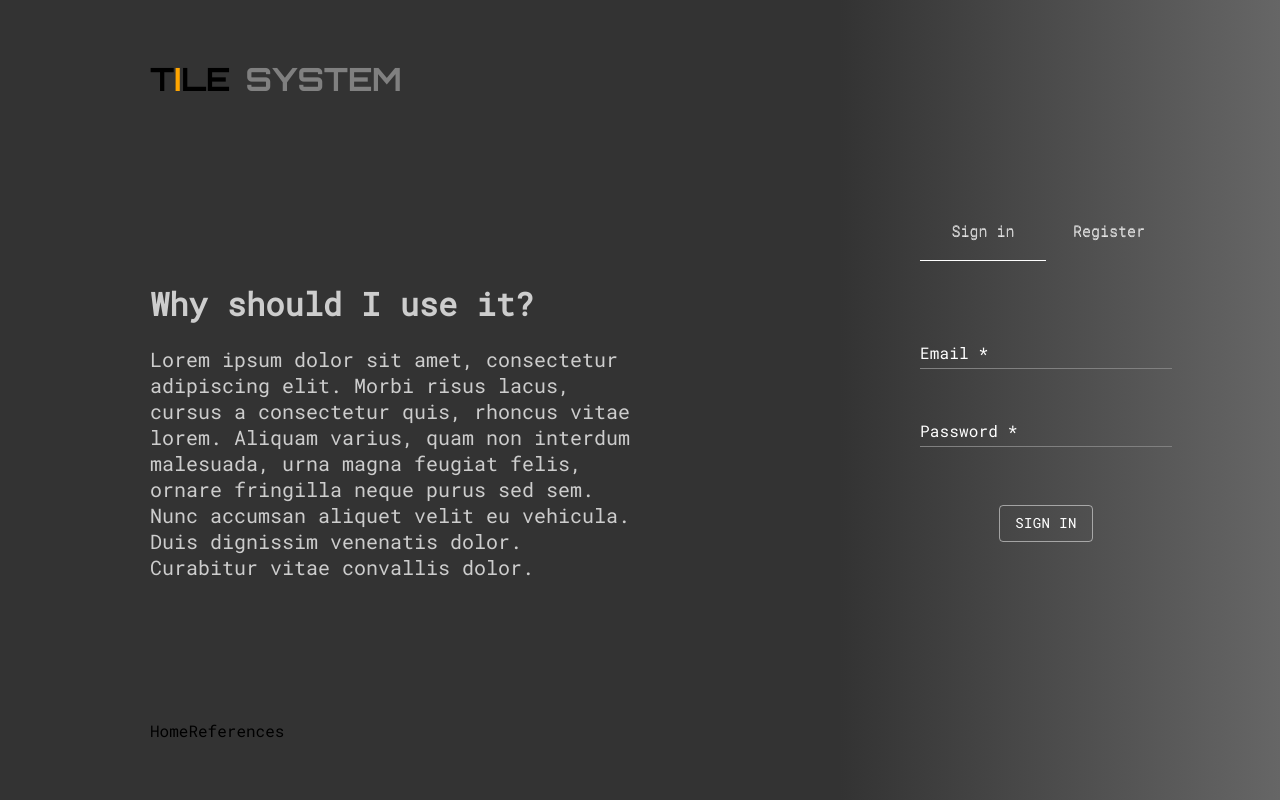
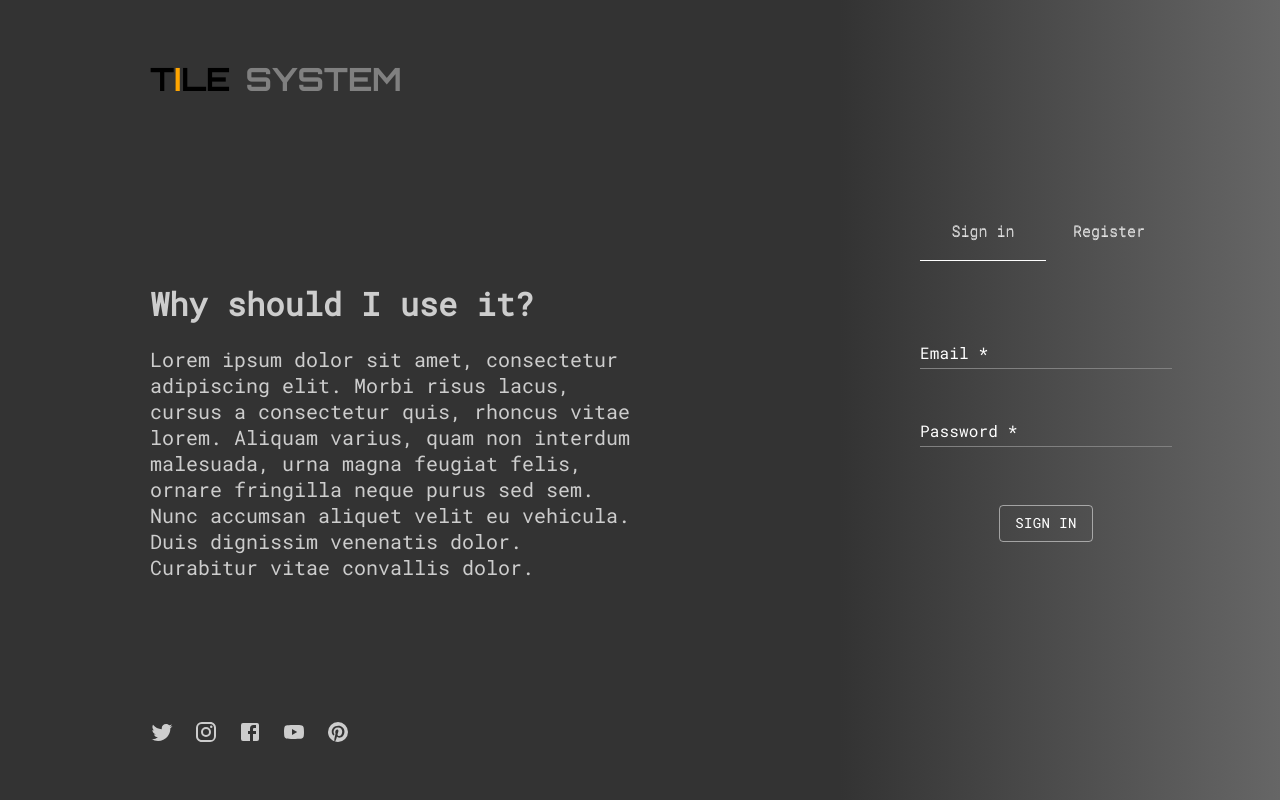
Before and after one commit to adammakuchowski/login-system-web, a React (Vite) app: page /login in a window 1280 px wide. Built offline with nearby package versions, Linux system fonts and the light colour scheme.

Commit message:
init social media icons

```diff
--- a/package.json
+++ b/package.json
@@ -11,8 +11,8 @@
   "dependencies": {
     "@emotion/react": "^11.11.1",
     "@emotion/styled": "^11.11.0",
-    "@mui/icons-material": "^5.14.8",
-    "@mui/material": "^5.14.8",
+    "@mui/icons-material": "^5.14.13",
+    "@mui/material": "^5.14.13",
     "@reduxjs/toolkit": "^1.9.6",
     "axios": "^1.5.1",
     "dotenv": "^16.3.1",
--- a/src/components/pages/login/Login.tsx
+++ b/src/components/pages/login/Login.tsx
@@ -1,34 +1,18 @@
-import {useState} from 'react'
-
 import {
   LoginContainer,
-  LoginContentContainer,
-  ButtonModeWrapper,
-  LoginForm,
-  LoginModeWrapper,
   LoginBanner,
-  LoginFormWrapprt,
   BannerWrapper,
   CompanyNameWrapper,
   MainDescriptionWrapper,
   ReferencesWrapper,
+  LoginFormWrapprt,
 } from './LoginStyled'
-import SignIn from './sign_in/SignIn'
-import Register from './register/Register'
 import CompanyName from './company_name/CompanyName'
 import MainDescription from './main_description/MainDescription'
-import TextButton from '../../common/buttons/text_button/TextButton'
 import HomeReferences from './home_references/HomeReferences'
+import LoginForm from './login_form/LoginForm'
 
 const Login = (): JSX.Element => {
-  const [isSignInButtonActive, setIsSignInButtonActive] = useState<boolean>(true)
-  const [isRegisterButtonActive, setIsRegisterButtonActive] = useState<boolean>(false)
-
-  const onButtonClick = (signInActive: boolean, registerActive: boolean) => {
-    setIsSignInButtonActive(signInActive)
-    setIsRegisterButtonActive(registerActive)
-  }
-
   return (
     <LoginContainer>
       <LoginBanner>
@@ -45,20 +29,7 @@ const Login = (): JSX.Element => {
         </BannerWrapper>
       </LoginBanner>
       <LoginFormWrapprt>
-        <LoginForm>
-          <LoginModeWrapper>
-            <ButtonModeWrapper stayActive={isSignInButtonActive}>
-              <TextButton text='Sign in' buttonAction={() => onButtonClick(true, false)} />
-            </ButtonModeWrapper>
-            <ButtonModeWrapper stayActive={isRegisterButtonActive}>
-              <TextButton text='Register' buttonAction={() => onButtonClick(false, true)} />
-            </ButtonModeWrapper>
-          </LoginModeWrapper>
-          <LoginContentContainer className={isSignInButtonActive ? 'signIn' : 'register'}>
-            <SignIn />
-            <Register />
-          </LoginContentContainer>
-        </LoginForm>
+        <LoginForm />
       </LoginFormWrapprt>
     </LoginContainer >
   )
--- a/src/components/pages/login/LoginStyled.ts
+++ b/src/components/pages/login/LoginStyled.ts
@@ -12,7 +12,6 @@ export const LoginBanner = styled.div`
   height: 100%;
   background-color: #333333;
 `
-
 export const LoginFormWrapprt = styled.div`
   width: 30%;
   height: 100%;
@@ -24,60 +23,6 @@ export const LoginFormWrapprt = styled.div`
 
   background: rgb(51,51,51);
   background: linear-gradient(90deg, rgba(51,51,51,1) 0%, rgba(102,102,102,1) 100%);
-`
-
-export const LoginForm = styled.div`
-  width: 70%;
-  height: 50%;
-  display: flex;
-  flex-direction:column;
-  overflow: hidden;
-`
-
-export const LoginModeWrapper = styled.div`
-  width: 100%;
-  height: 15%;
-  display: flex;
-  align-items: center;
-  justify-content: center;
-`
-
-interface ButtonWrapperProps {
-  stayActive?: any;
-}
-
-export const ButtonModeWrapper = styled.div<ButtonWrapperProps>`
-  display: flex;
-  align-items: center;
-  justify-content: center;
-  width: 50%;
-  height: 100%;
-  transition: all 0.5s ease-in-out;
-
-  border-bottom: ${({stayActive}: ButtonWrapperProps) => (
-    stayActive ?
-      '1px solid #ffffff' :
-      '1px solid transparent'
-  )};
-
-  &:hover {
-    border-bottom: 1px solid #ffffff;
-  }
-`
-
-export const LoginContentContainer = styled.div`
-  width: 200%;
-  flex: 1;
-  display: flex;
-  transition: all 1s ease-in-out;
-
-  &.signIn{
-    transform: translateX(0);
-  }
-
-  &.register{
-    transform: translateX(-50%);
-  }
 `
 
 export const BannerWrapper = styled.div`
--- a/src/components/pages/login/home_references/HomeReferences.tsx
+++ b/src/components/pages/login/home_references/HomeReferences.tsx
@@ -1,9 +1,52 @@
-import {ReferencesContainer} from './HomeReferencesStyled'
+import TwitterIcon from '@mui/icons-material/Twitter'
+import InstagramIcon from '@mui/icons-material/Instagram'
+import FacebookIcon from '@mui/icons-material/Facebook'
+import YouTubeIcon from '@mui/icons-material/YouTube'
+import PinterestIcon from '@mui/icons-material/Pinterest'
+
+import {
+  ReferencesContainer,
+  SocialMediaIconWrapper,
+} from './HomeReferencesStyled'
+
+interface SocialMediaIcon {
+  iconComponent: JSX.Element;
+  iconAddress: string;
+}
 
 const HomeReferences = () => {
+  const openPage = (address: string) => window.open(address)
+
+  const socialMedias: SocialMediaIcon[] = [
+    {
+      iconComponent: <TwitterIcon sx={{color: '#cdcdcd'}}/>,
+      iconAddress: 'https://twitter.com/',
+    },
+    {
+      iconComponent: <InstagramIcon sx={{color: '#cdcdcd'}}/>,
+      iconAddress: 'https://www.instagram.com/',
+    },
+    {
+      iconComponent: <FacebookIcon sx={{color: '#cdcdcd'}}/>,
+      iconAddress: 'https://facebook.com/',
+    },
+    {
+      iconComponent: <YouTubeIcon sx={{color: '#cdcdcd'}}/>,
+      iconAddress: 'https://www.youtube.com/',
+    },
+    {
+      iconComponent: <PinterestIcon sx={{color: '#cdcdcd'}}/>,
+      iconAddress: 'https://www.pinterest.com',
+    }
+  ]
+
   return (
     <ReferencesContainer>
-      HomeReferences
+      {socialMedias.map(icon => (
+        <SocialMediaIconWrapper onClick={() => openPage(icon.iconAddress)}>
+          {icon.iconComponent}
+        </SocialMediaIconWrapper>
+      ))}
     </ReferencesContainer>
   )
 }
--- a/src/components/pages/login/home_references/HomeReferencesStyled.ts
+++ b/src/components/pages/login/home_references/HomeReferencesStyled.ts
@@ -1,5 +1,12 @@
 import styled from 'styled-components'
 
 export const ReferencesContainer = styled.div`
-  font-family: 'Roboto Mono', monospace;
+  width: 200px;
+  display: flex;
+  align-items: center;
+  justify-content: space-between;
 `
+
+export const SocialMediaIconWrapper = styled.div`
+  cursor: pointer;
+`
--- /dev/null
+++ b/src/components/pages/login/login_form/LoginForm.tsx
@@ -0,0 +1,40 @@
+import {useState} from 'react'
+
+import TextButton from '../../../common/buttons/text_button/TextButton'
+import Register from '../register/Register'
+import SignIn from '../sign_in/SignIn'
+import {
+  LoginFormContainer,
+  ButtonModeWrapper,
+  LoginContentContainer,
+  LoginModeWrapper,
+} from './LoginFormStyled'
+
+const LoginForm = () => {
+  const [isSignInButtonActive, setIsSignInButtonActive] = useState<boolean>(true)
+  const [isRegisterButtonActive, setIsRegisterButtonActive] = useState<boolean>(false)
+
+  const onButtonClick = (signInActive: boolean, registerActive: boolean) => {
+    setIsSignInButtonActive(signInActive)
+    setIsRegisterButtonActive(registerActive)
+  }
+
+  return (
+    <LoginFormContainer>
+      <LoginModeWrapper>
+        <ButtonModeWrapper stayActive={isSignInButtonActive}>
+          <TextButton text='Sign in' buttonAction={() => onButtonClick(true, false)} />
+        </ButtonModeWrapper>
+        <ButtonModeWrapper stayActive={isRegisterButtonActive}>
+          <TextButton text='Register' buttonAction={() => onButtonClick(false, true)} />
+        </ButtonModeWrapper>
+      </LoginModeWrapper>
+      <LoginContentContainer className={isSignInButtonActive ? 'signIn' : 'register'}>
+        <SignIn />
+        <Register />
+      </LoginContentContainer>
+    </LoginFormContainer>
+  )
+}
+
+export default LoginForm
--- /dev/null
+++ b/src/components/pages/login/login_form/LoginFormStyled.ts
@@ -0,0 +1,81 @@
+import styled from 'styled-components'
+
+export const LoginFormContainer = styled.div`
+  width: 70%;
+  height: 50%;
+  display: flex;
+  flex-direction:column;
+  overflow: hidden;
+`
+
+export const LoginModeWrapper = styled.div`
+  width: 100%;
+  height: 15%;
+  display: flex;
+  align-items: center;
+  justify-content: center;
+`
+
+interface ButtonWrapperProps {
+  stayActive?: any;
+}
+
+export const ButtonModeWrapper = styled.div<ButtonWrapperProps>`
+  display: flex;
+  align-items: center;
+  justify-content: center;
+  width: 50%;
+  height: 100%;
+  transition: all 0.5s ease-in-out;
+
+  border-bottom: ${({stayActive}: ButtonWrapperProps) => (
+    stayActive ?
+      '1px solid #ffffff' :
+      '1px solid transparent'
+  )};
+
+  &:hover {
+    border-bottom: 1px solid #ffffff;
+  }
+`
+
+export const LoginContentContainer = styled.div`
+  width: 200%;
+  flex: 1;
+  display: flex;
+  transition: all 1s ease-in-out;
+
+  &.signIn{
+    transform: translateX(0);
+  }
+
+  &.register{
+    transform: translateX(-50%);
+  }
+`
+
+export const BannerWrapper = styled.div`
+  height: 100%;
+  margin-left: 150px;
+
+  display: flex;
+  flex-direction: column;
+  justify-content: space-between;
+`
+
+export const CompanyNameWrapper = styled.div`
+  height: 15%;
+  display: flex;
+  align-items: end;
+  justify-content: flex-start;
+`
+
+export const MainDescriptionWrapper = styled.div`
+  height: 50%;
+  display: flex;
+  align-items: center;
+`
+
+export const ReferencesWrapper = styled.div`
+  height: 10%;
+`
```
Also changed, not shown: 1 other file (tests, documents, lock files or other folders).
